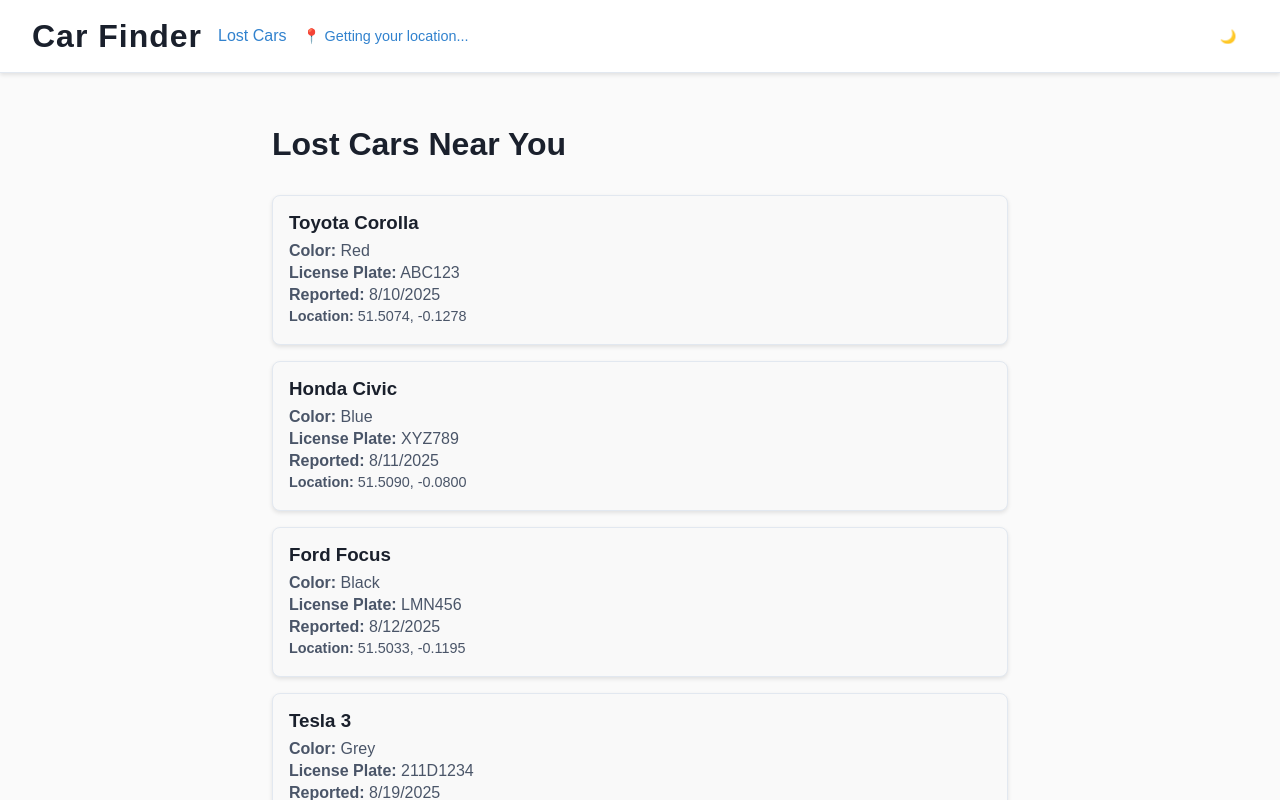
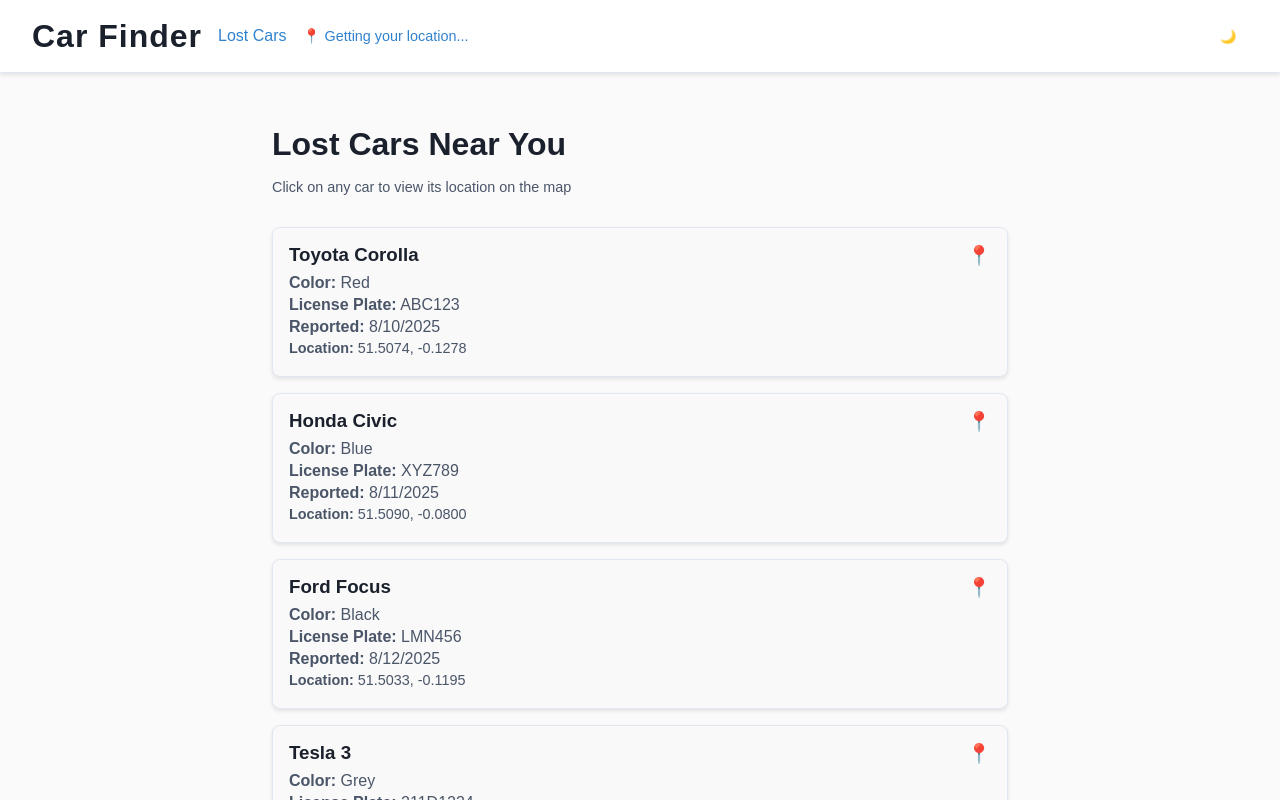
Before and after one commit to barro32/car-finder, a Next.js app: page /lost-cars in a window 1280 px wide. Built offline with nearby package versions, Linux system fonts and the light colour scheme; no server answers.

Commit message:
list links to markers

```diff
--- a/app/lost-cars/page.tsx
+++ b/app/lost-cars/page.tsx
@@ -2,6 +2,7 @@
 
 import React from 'react';
 import Link from 'next/link';
+import { useRouter } from 'next/navigation';
 import { useCars } from '../../hooks/useCars';
 import { useCurrentLocation } from '../../hooks/useCurrentLocation';
 import { calculateDistance } from '../../utils/constants';
@@ -9,8 +10,15 @@
 import { ThemeSwitcher } from '../../components/ThemeSwitcher';
 
 export default function LostCarsPage() {
+  const router = useRouter();
   const { data, isLoading, error } = useCars();
   const { mapCenter, isGettingLocation } = useCurrentLocation();
+
+  const handleCarClick = (carId: number) => {
+    router.push(`/?carId=${carId}`);
+    // Scroll to top to ensure map is visible
+    window.scrollTo(0, 0);
+  };
 
   if (isLoading) return <div style={{ padding: '2rem', color: 'var(--text-primary)' }}>Loading cars...</div>;
   if (error) return <div style={{ padding: '2rem', color: 'var(--text-primary)' }}>Error loading cars: {error.message}</div>;
@@ -80,19 +88,45 @@
       </header>
       <div style={{ padding: '2rem', maxWidth: '800px', margin: '0 auto' }}>
         <h1 style={{ color: 'var(--text-primary)', marginBottom: '1rem' }}>Lost Cars Near You</h1>
+        <p style={{ color: 'var(--text-secondary)', marginBottom: '1.5rem', fontSize: '0.9rem' }}>
+          Click on any car to view its location on the map
+        </p>
         {!mapCenter && !isGettingLocation && <p style={{ color: 'var(--text-secondary)' }}>Location not available. Showing unsorted list.</p>}
 
         <div style={{ marginTop: '2rem' }}>
           {sortedCars.map((car) => (
-            <div key={car.id} style={{
+            <div
+              key={car.id}
+              onClick={() => handleCarClick(car.id)}
+              style={{
                 border: `1px solid var(--border-color)`,
                 borderRadius: '8px',
                 padding: '1rem',
                 marginBottom: '1rem',
                 backgroundColor: 'var(--bg-tertiary)',
                 boxShadow: `0 2px 4px var(--shadow-color)`,
-              transition: 'background-color 0.3s ease, border-color 0.3s ease, box-shadow 0.3s ease'
+                transition: 'all 0.3s ease',
+                cursor: 'pointer',
+                position: 'relative'
+              }}
+              onMouseEnter={(e) => {
+                e.currentTarget.style.transform = 'translateY(-2px)';
+                e.currentTarget.style.boxShadow = `0 4px 12px var(--shadow-color)`;
+              }}
+              onMouseLeave={(e) => {
+                e.currentTarget.style.transform = 'translateY(0)';
+                e.currentTarget.style.boxShadow = `0 2px 4px var(--shadow-color)`;
+              }}
+              >
+                <div style={{
+                  position: 'absolute',
+                  top: '1rem',
+                  right: '1rem',
+                  color: 'var(--text-accent)',
+                  fontSize: '1.2rem'
                 }}>
+                  📍
+                </div>
                 <h3 style={{ color: 'var(--text-primary)', margin: '0 0 0.5rem 0' }}>{car.make} {car.model}</h3>
                 <p style={{ color: 'var(--text-secondary)', margin: '0.25rem 0' }}><strong>Color:</strong> {car.color}</p>
                 <p style={{ color: 'var(--text-secondary)', margin: '0.25rem 0' }}><strong>License Plate:</strong> {car.licensePlate}</p>
```
Also changed, not shown: app/page.tsx (+42 -4 lines), components/MapView.tsx (+29 -3 lines). Lines whose indentation alone changed are shown as unchanged.
